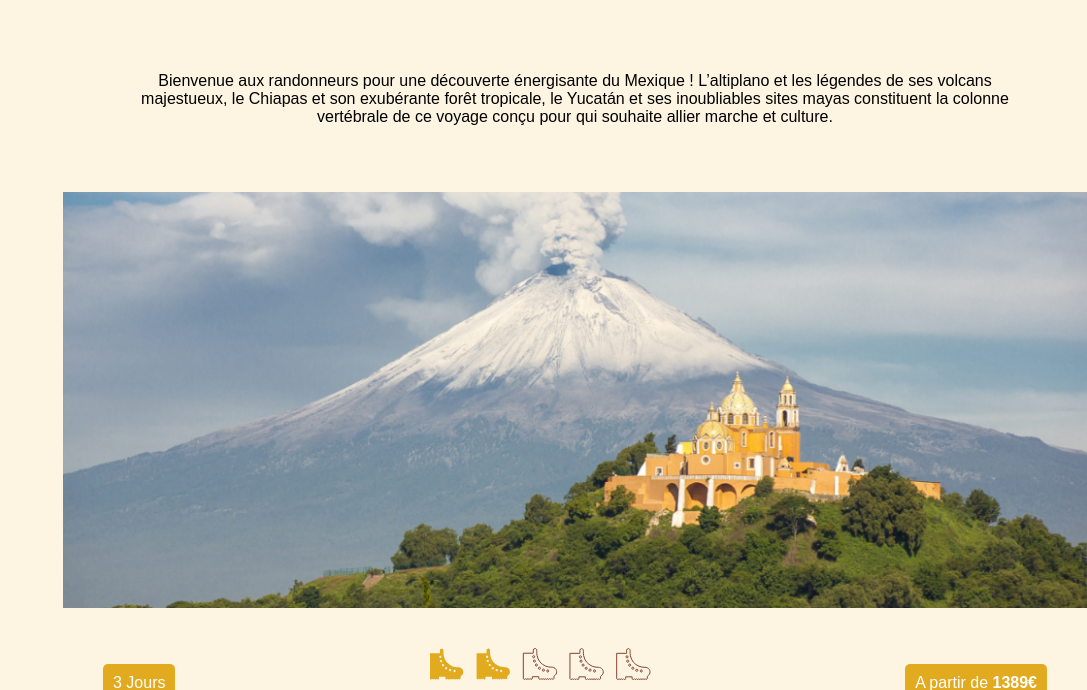
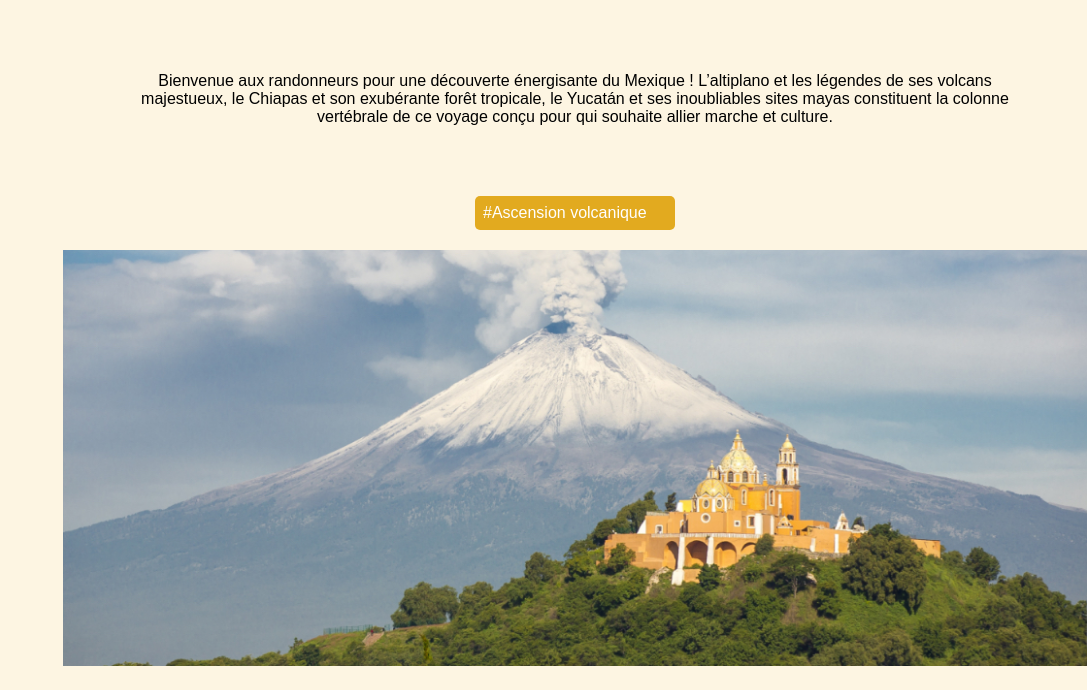
Before and after one commit to juliefog/aztrek, a PHP site: page /sejour.html in a window 1280 px wide. Shown: the part 808-1498 px from the top of the page, without its empty margins (193-1280 px from the left). Run offline with PHP 8.4, Linux system fonts and the light colour scheme; some libraries are stand-ins or nearby versions; some web fonts are replaced.

Commit message:
ajout tag

```diff
--- a/css/main.css
+++ b/css/main.css
@@ -607,6 +607,9 @@ h2 {
 .reservation .btn {
   margin-left: 50px; }
 
+.tag-sejour {
+  margin: 20px auto; }
+
 .reservation {
   margin-top: 280px; }
   .reservation .btn {
--- a/index.php
+++ b/index.php
@@ -8,8 +8,8 @@
     <link rel="shortcut icon" href="favicon.ico">
     <link rel="stylesheet" href="css/jquery.sidr.light.min.css">
     <link rel="stylesheet" href="css/owl.carousel.min.css">
-    <link rel="stylesheet" type="text/css" href="css/slick.css"/>
-    <link rel="stylesheet" type="text/css" href="slick/slick-theme.css"/>
+    <link rel="stylesheet" type="text/css" href="css/slick.css" />
+    <link rel="stylesheet" type="text/css" href="slick/slick-theme.css" />
     <link rel="stylesheet" href="https://use.fontawesome.com/releases/v5.5.0/css/all.css" integrity="sha384-B4dIYHKNBt8Bc12p+WXckhzcICo0wtJAoU8YZTY5qE0Id1GSseTk6S+L3BlXeVIU"
         crossorigin="anonymous">
     <link href="https://fonts.googleapis.com/css?family=Fira+Sans+Condensed:300,300i,400,400i,500,500i,600,600i,700,700i|Luckiest+Guy"
@@ -90,6 +90,7 @@
                         <li><a href="#">02 99 00 00 00</a></li>
                     </ul>
                 </li>
+
             </ul>
         </div>
         <a href="#" class="langue">
--- a/scss/layout/_sejours.scss
+++ b/scss/layout/_sejours.scss
@@ -165,3 +165,8 @@
 .reservation .btn {
     margin-left: 50px;
 }
+
+
+.tag-sejour{
+    margin : 20px auto;
+}
--- a/sejour.html
+++ b/sejour.html
@@ -162,6 +162,8 @@
                 volcans majestueux, le Chiapas et son exubérante forêt tropicale, le Yucatán et ses inoubliables sites
                 mayas constituent la colonne vertébrale de ce voyage conçu pour qui souhaite allier marche et culture.
             </p>
+
+            <a href="#" class="tag tag-sejour">#Ascension volcanique</a>
             <img src="images/image_top_sejour.jpg" alt="caminando">
         </div>
 
```
Also changed, not shown: 1 other file.
